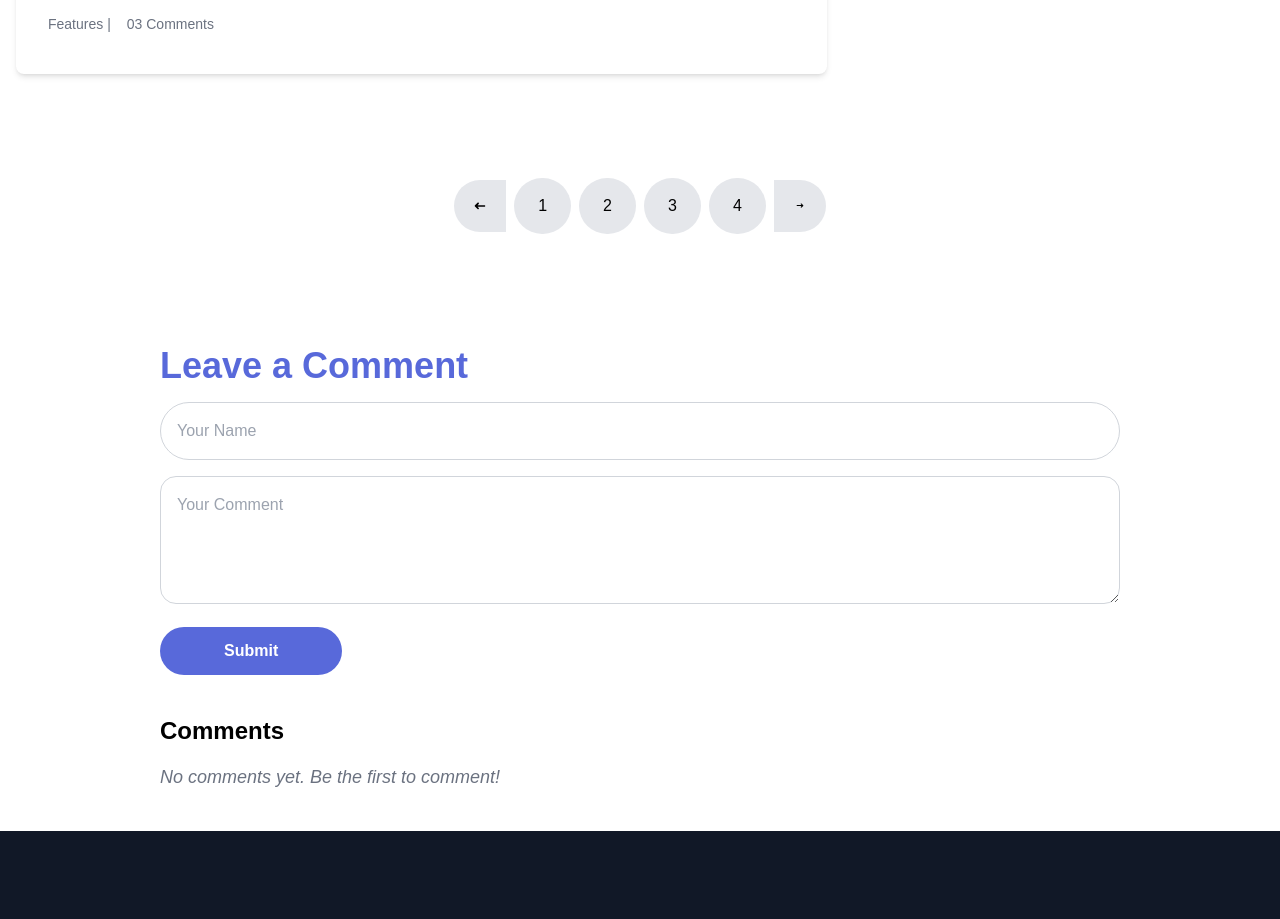
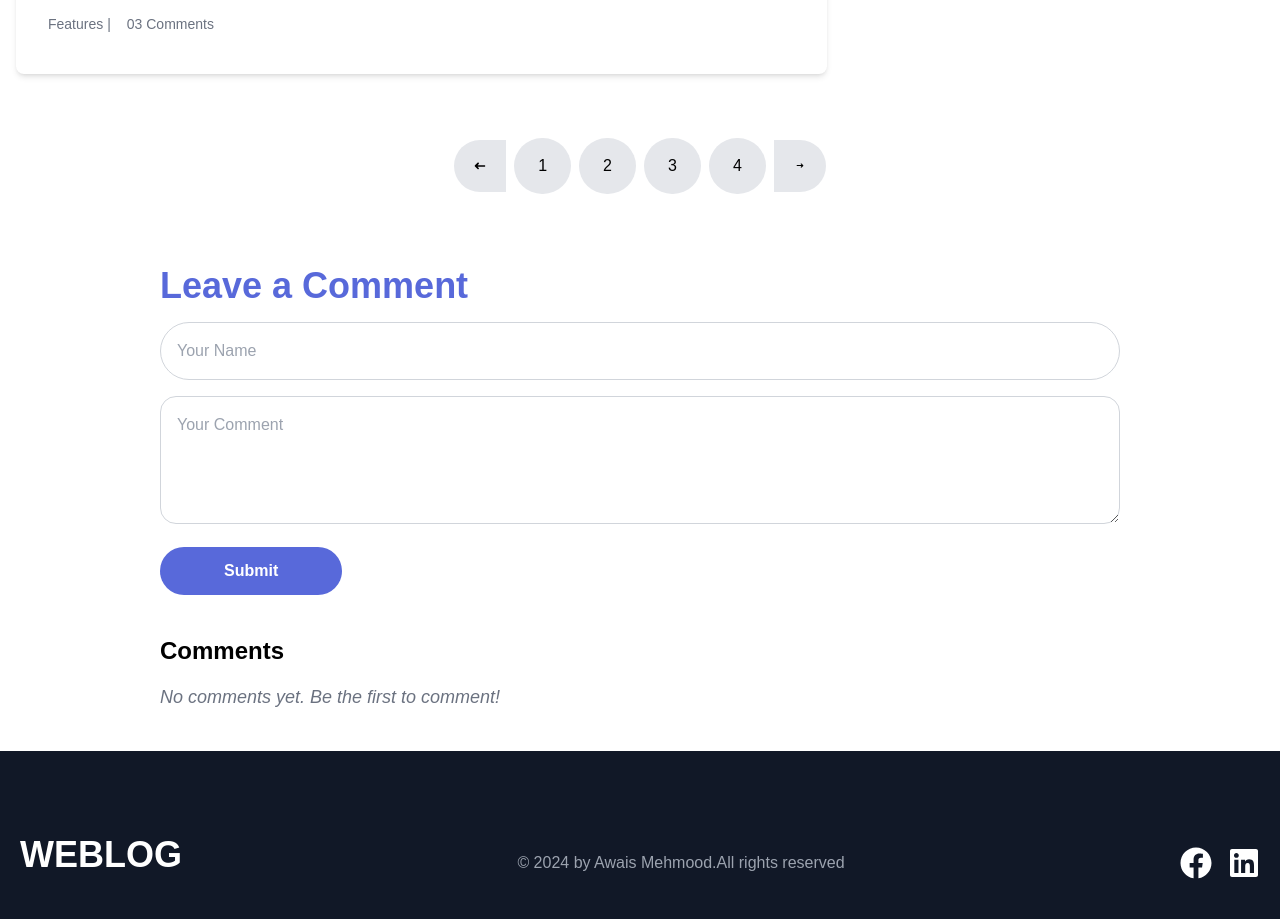
Before and after one commit to Awaisprogram/Blog, a Next.js app: page /blog-1 in a window 1280 px wide. Shown: the part 2220-3139 px from the top of the page. Built offline with nearby package versions, Linux system fonts and the light colour scheme.

Commit message:
Update Pre.tsx

```diff
--- a/src/app/components/Pre.tsx
+++ b/src/app/components/Pre.tsx
@@ -5,7 +5,7 @@ import { WiDirectionRight, WiDirectionLeft } from "react-icons/wi";
 function Pre() {
   return (
     <div>
-      <div className="mt-8 py-10 flex justify-center">
+      <div className="mt-8 px-10 flex justify-center">
         <nav aria-label="Page navigation">
           <ul className="inline-flex items-center space-x-2">
             <li>
```
